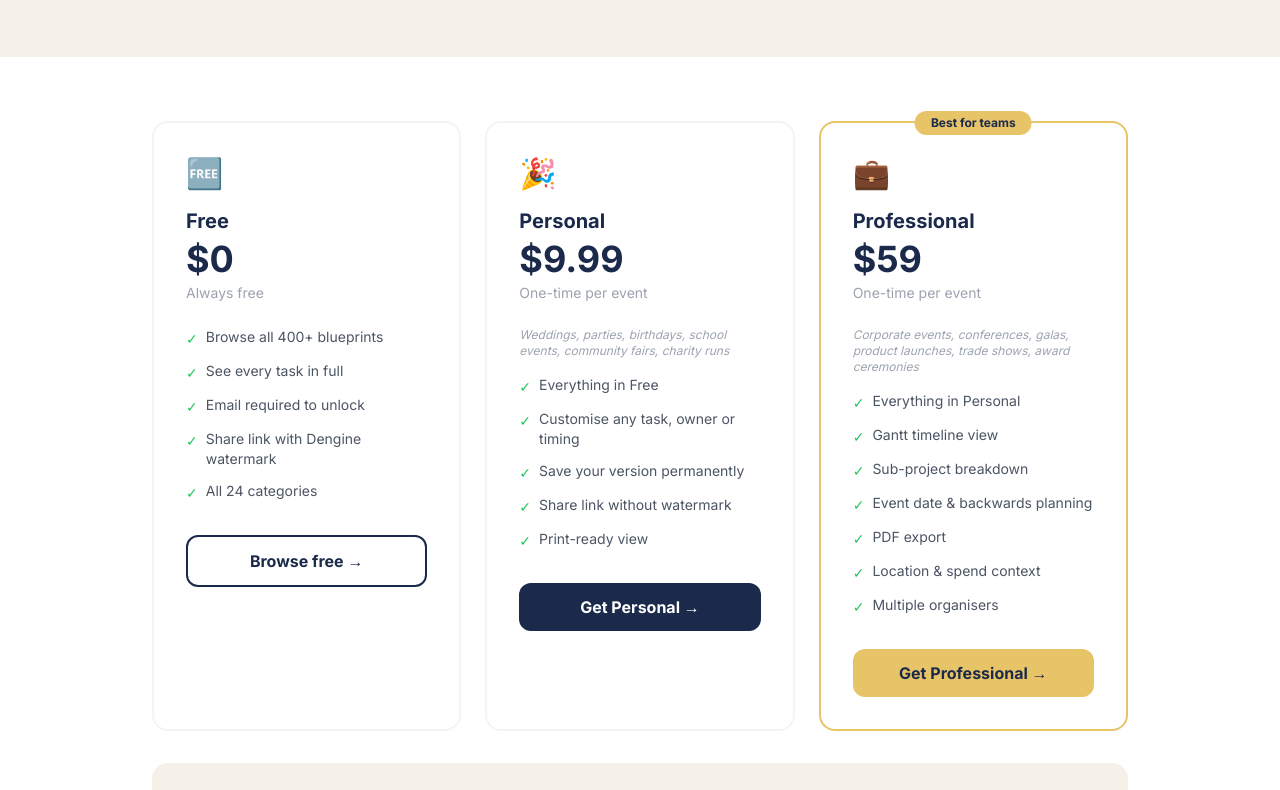
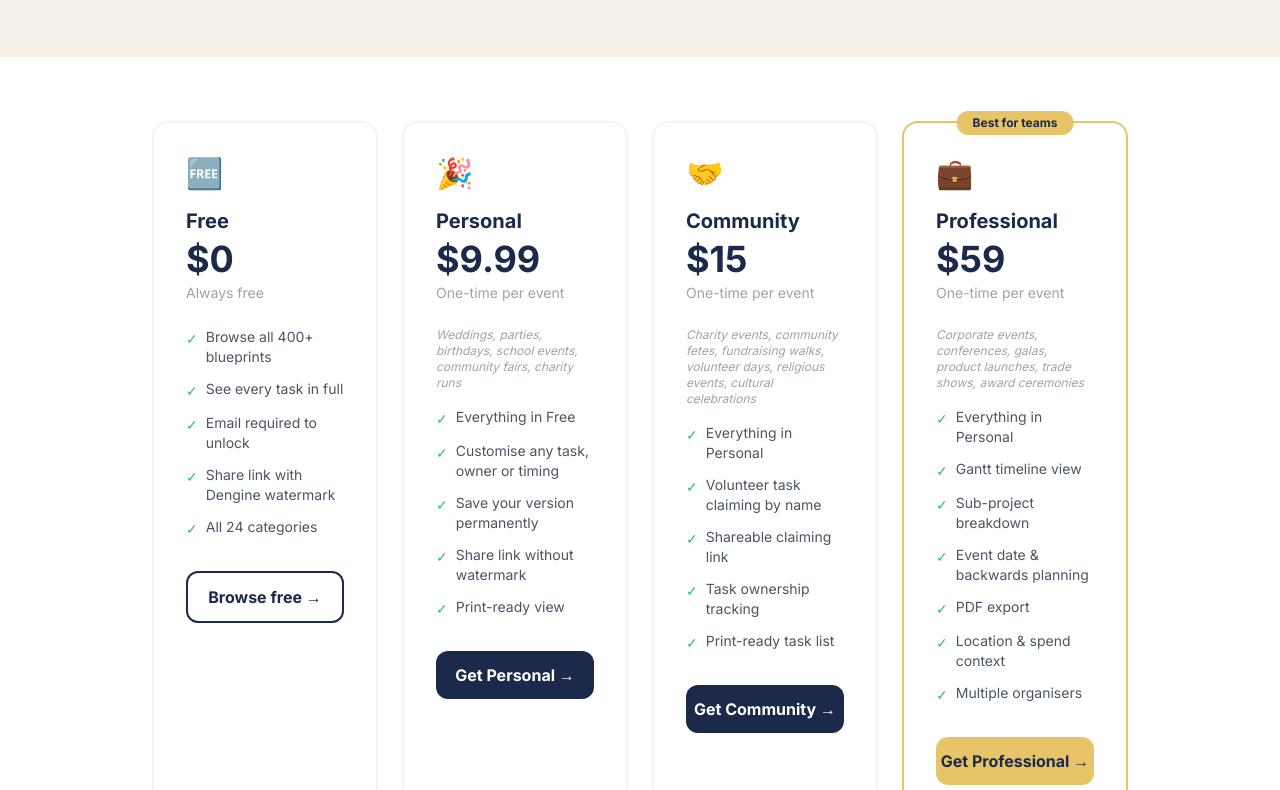
Before and after one commit to unikmo/Dengine, a Next.js app: page /pricing in a window 1280 px wide. Shown: the part 280-1070 px from the top of the page. Built offline with nearby package versions, Linux system fonts and the light colour scheme.

Commit message:
Add Community tier $15 to pricing page

```diff
--- a/app/pricing/page.tsx
+++ b/app/pricing/page.tsx
@@ -13,7 +13,7 @@ export default function PricingPage() {
 
       {/* Tiers */}
       <div className="max-w-5xl mx-auto px-6 py-16">
-        <div className="grid md:grid-cols-3 gap-6">
+        <div className="grid md:grid-cols-4 gap-6">
 
           {/* FREE */}
           <div className="rounded-2xl border-2 border-gray-100 p-8">
@@ -65,6 +65,34 @@ export default function PricingPage() {
             <a href="/custom"
               className="block text-center bg-navy text-white font-bold py-3 rounded-xl hover:bg-navy/90 transition-all">
               Get Personal →
+            </a>
+          </div>
+
+          {/* COMMUNITY */}
+          <div className="rounded-2xl border-2 border-gray-100 p-8">
+            <div className="text-3xl mb-4">🤝</div>
+            <div className="font-bold text-navy text-xl mb-1">Community</div>
+            <div className="text-4xl font-bold text-navy mb-1">$15</div>
+            <div className="text-sm text-gray-400 mb-6">One-time per event</div>
+            <p className="text-xs text-gray-400 italic mb-4">
+              Charity events, community fetes, fundraising walks, volunteer days, religious events, cultural celebrations
+            </p>
+            <ul className="space-y-3 text-sm text-gray-600 mb-8">
+              {[
+                'Everything in Personal',
+                'Volunteer task claiming by name',
+                'Shareable claiming link',
+                'Task ownership tracking',
+                'Print-ready task list',
+              ].map(f => (
+                <li key={f} className="flex items-start gap-2">
+                  <span className="text-green-500 mt-0.5 flex-shrink-0">✓</span> {f}
+                </li>
+              ))}
+            </ul>
+            <a href="/custom"
+              className="block text-center bg-navy text-white font-bold py-3 rounded-xl hover:bg-navy/90 transition-all">
+              Get Community →
             </a>
           </div>
 
@@ -125,7 +153,7 @@ export default function PricingPage() {
               },
               {
                 q: 'What is the difference between Personal and Professional?',
-                a: 'Personal is for events where you are organising alone or with a small group — weddings, parties, school events, community fairs. Professional adds the tools a team needs: Gantt timeline, sub-project breakdown, PDF export and backwards date planning from your event date.',
+                a: 'Personal ($9.99) covers individual personal events — weddings, parties, birthdays. Community ($15) adds volunteer task claiming and sharing tools for charity and civic events. Professional ($59) adds the full toolkit: Gantt timeline, sub-project breakdown, PDF export and backwards date planning for corporate and large-scale events.',
               },
               {
                 q: 'What does "one-time per event" mean exactly?',
```
